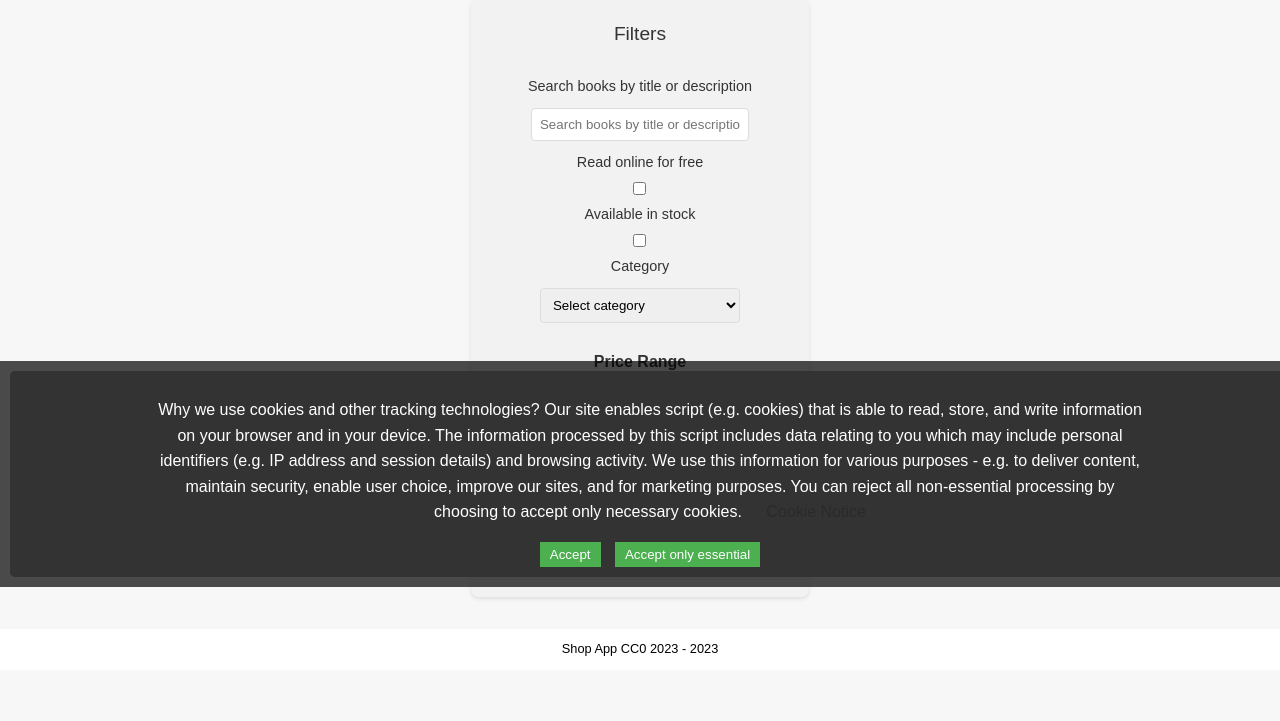
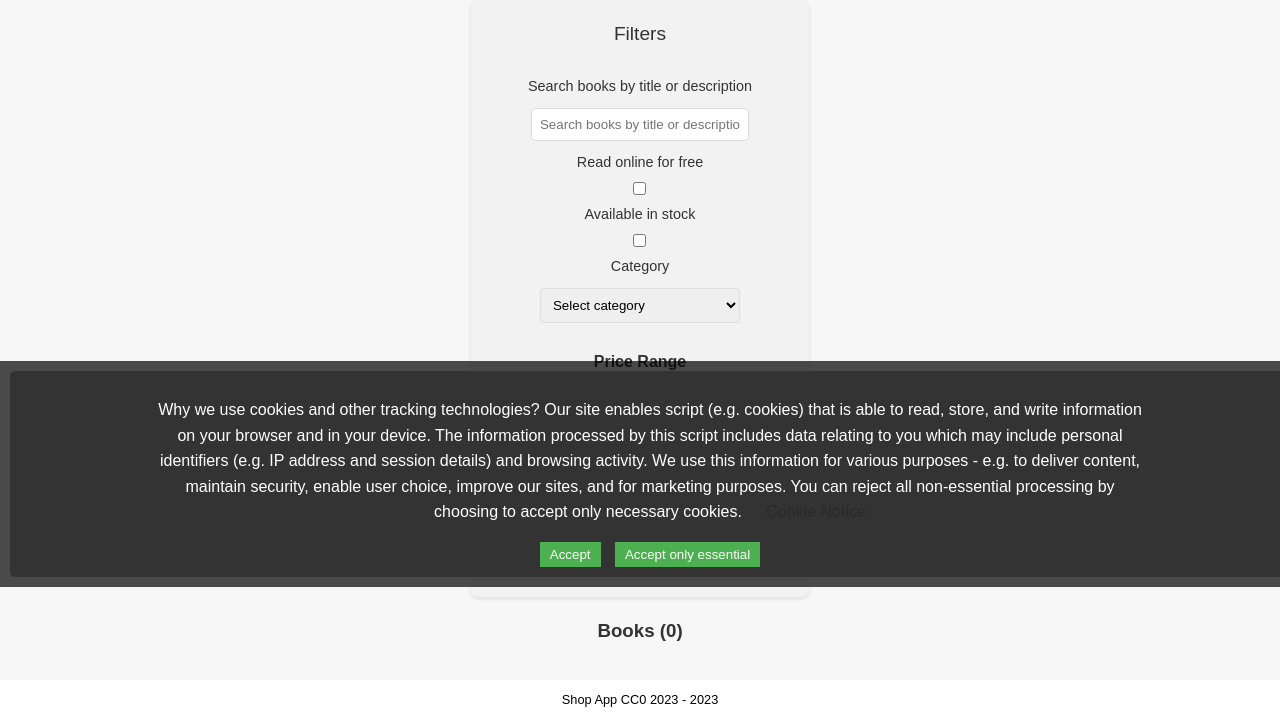
Before and after one commit to davidburchakov/bookshop, a Django app: page /browse in a window 1280 px wide. Shown: the part 213-934 px from the top of the page. Before the commit the page ends 869 px from the top, so only its background shows below. Run offline with Django 5.2, Linux system fonts and the light colour scheme; data that the repository does not hold is empty; parts of the project's set-up code (start-up, migrations or seed data) failed here and were passed over; some libraries are stand-ins or nearby versions.

Commit message:
books counts update

```diff
--- a/shopapp/templates/shopapp/browse.html
+++ b/shopapp/templates/shopapp/browse.html
@@ -89,6 +89,7 @@
 
 
     <div id="popular-books">
+        <h3>Books ({{ books_count }})</h3>
         <ul class="books-ul">
             {% for book in books|slice:":200" %}
                 <li>
--- a/shopapp/views/book_view.py
+++ b/shopapp/views/book_view.py
@@ -153,8 +153,8 @@ def browse_view(request: HttpRequest):
 
     if category_filter != 'none':
         filtered_books = [book for book in filtered_books if
-                          book_category[book['id']] and
-                          category_filter.lower() == book_category[book['id']][0].lower()]
+                          book_category.get(book['id']) and
+                          category_filter.lower() == book_category.get(book['id'], [''])[0].lower()]
 
     try:
         min_price = int(request.GET.get('min_price', '10'))
@@ -176,9 +176,11 @@ def browse_view(request: HttpRequest):
 
     filtered_books = [book for book in filtered_books if min_price <= book['price'] <= max_price]
     categories = get_all_categories()
+    books_count = len(filtered_books)
     context = {
         "books": filtered_books,
-        "categories": categories
+        "categories": categories,
+        "books_count": books_count
     }
     return render(request, 'shopapp/browse.html', context=context)
 
```
Also changed, not shown: shopapp/views/views.py (+4 -5 lines).
